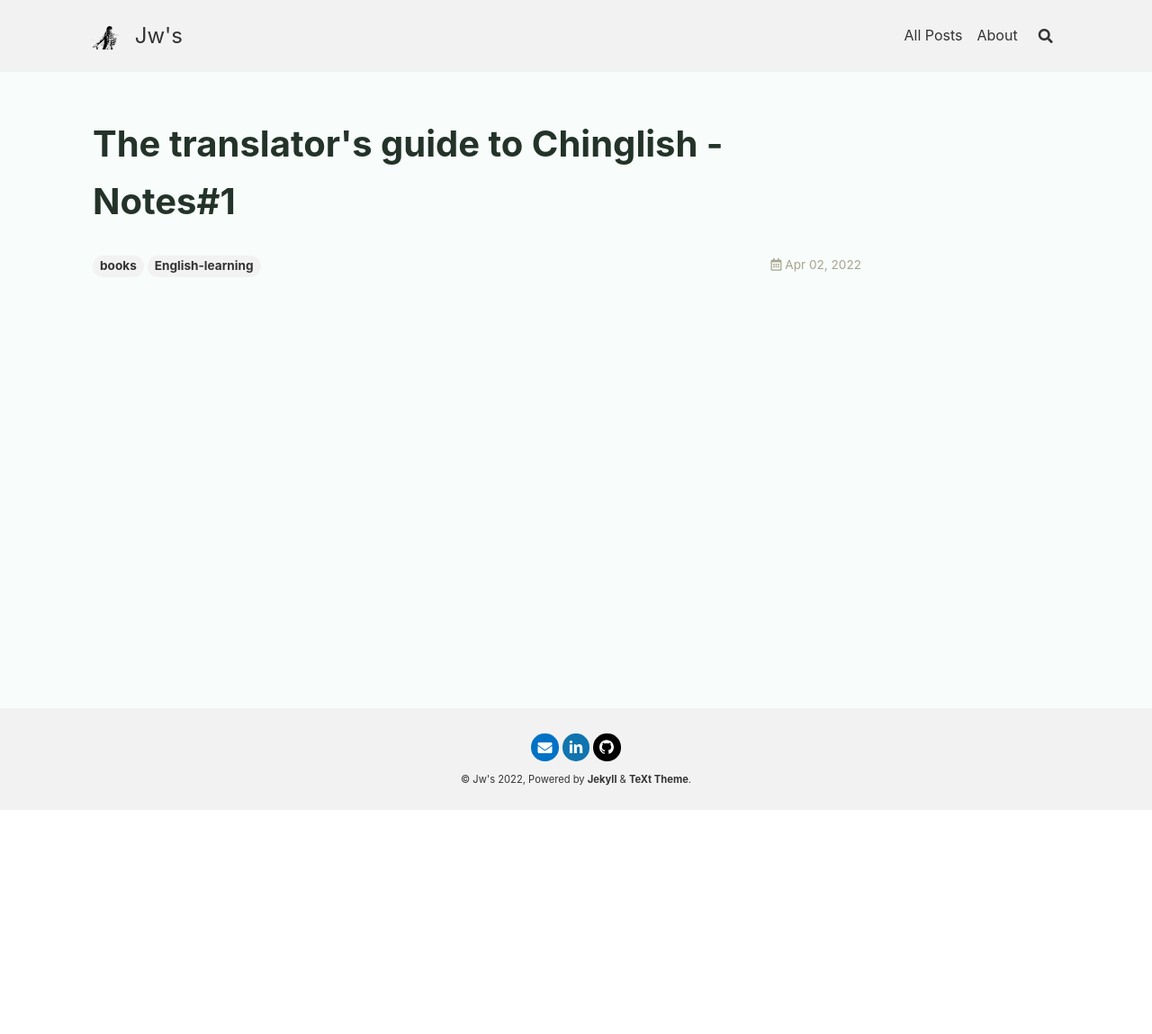
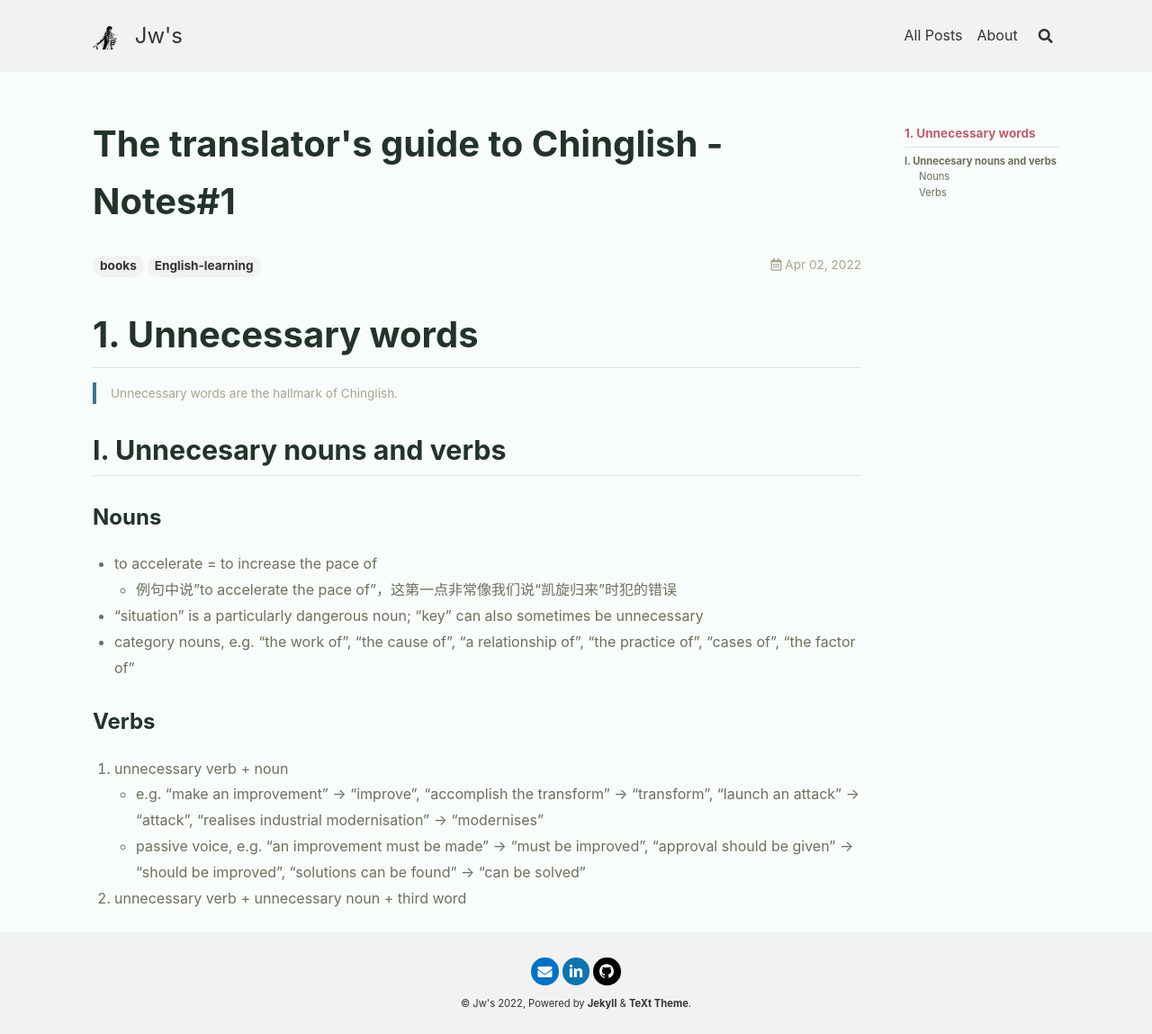
Before and after one commit to jwhhh/jwhhh.github.io, a Jekyll site: the page built from _posts/2022-04-02-chinglish-notes-1.md, in a window 1280 px wide. Shown: the whole page at 90% size. Built offline with Jekyll 4.4.1, drawn with Linux system fonts in a browser that asks for light colours; nearby versions of some CDN libraries; before the commit the page ends 900 px from its top, so only the background shows below that.

Commit message:
Chinglish to p30

```diff
--- a/_posts/2022-04-02-chinglish-notes-1.md
+++ b/_posts/2022-04-02-chinglish-notes-1.md
@@ -3,3 +3,22 @@ title:  "The translator's guide to Chinglish - Notes#1"
 tags: books English-learning
 layout: article
 ---
+
+# 1. Unnecessary words
+
+> Unnecessary words are the hallmark of Chinglish.
+
+## I. Unnecesary nouns and verbs
+
+### Nouns
+- to accelerate = to increase the pace of
+  - 例句中说"to accelerate the pace of"，这第一点非常像我们说“凯旋归来”时犯的错误
+- "situation" is a particularly dangerous noun; "key" can also sometimes be unnecessary
+- category nouns, e.g. "the work of", "the cause of", "a relationship of", "the practice of", "cases of", "the factor of"
+
+### Verbs
+1. unnecessary verb + noun
+  - e.g. "make an improvement" -> "improve", "accomplish the transform" -> "transform", "launch an attack" -> "attack", "realises industrial modernisation" -> "modernises"
+  - passive voice, e.g. "an improvement must be made" -> "must be improved", "approval should be given" -> "should be improved", "solutions can be found" -> "can be solved"
+
+2. unnecessary verb + unnecessary noun + third word
```
Also changed, not shown: 1 other file.
